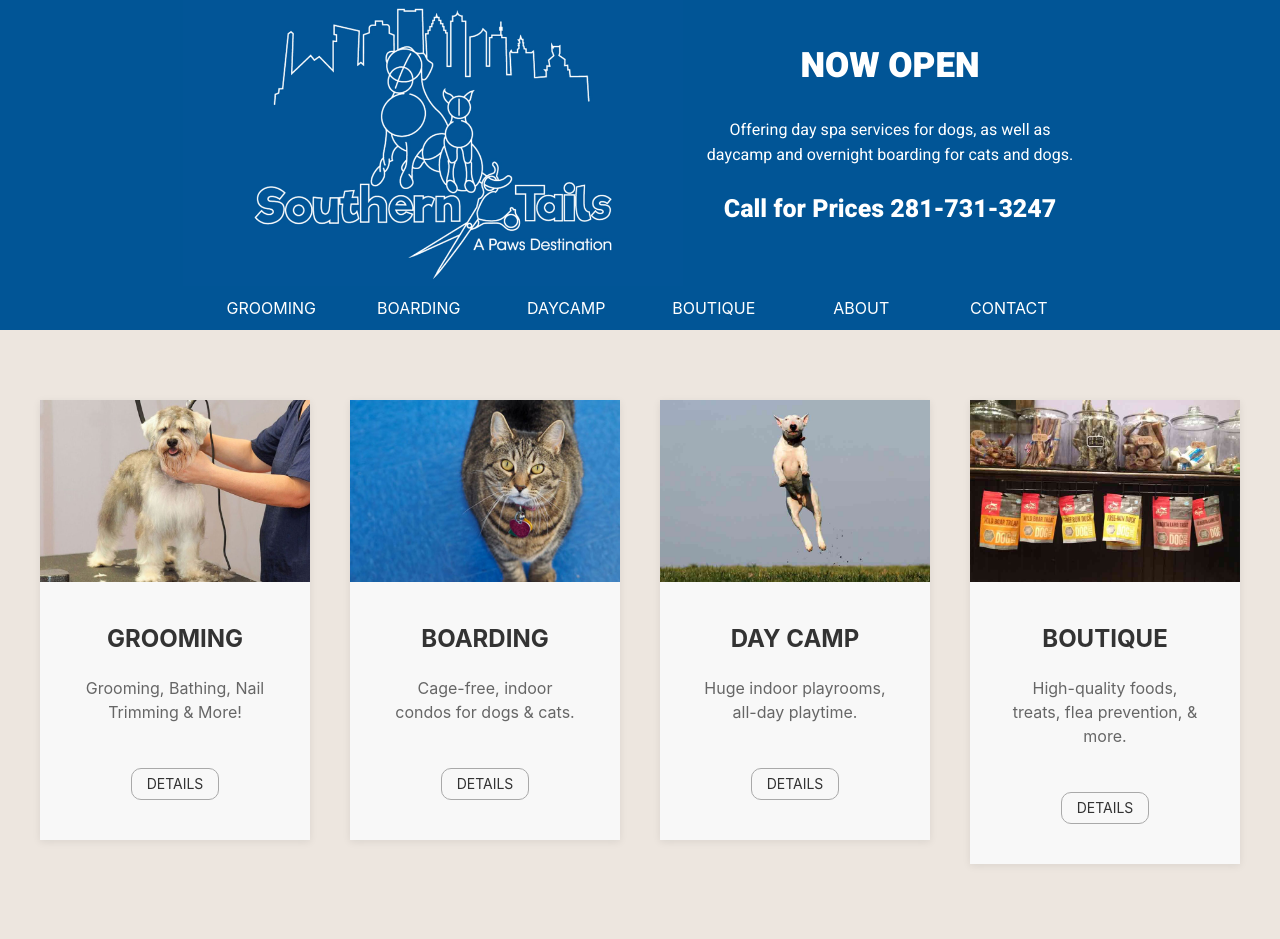
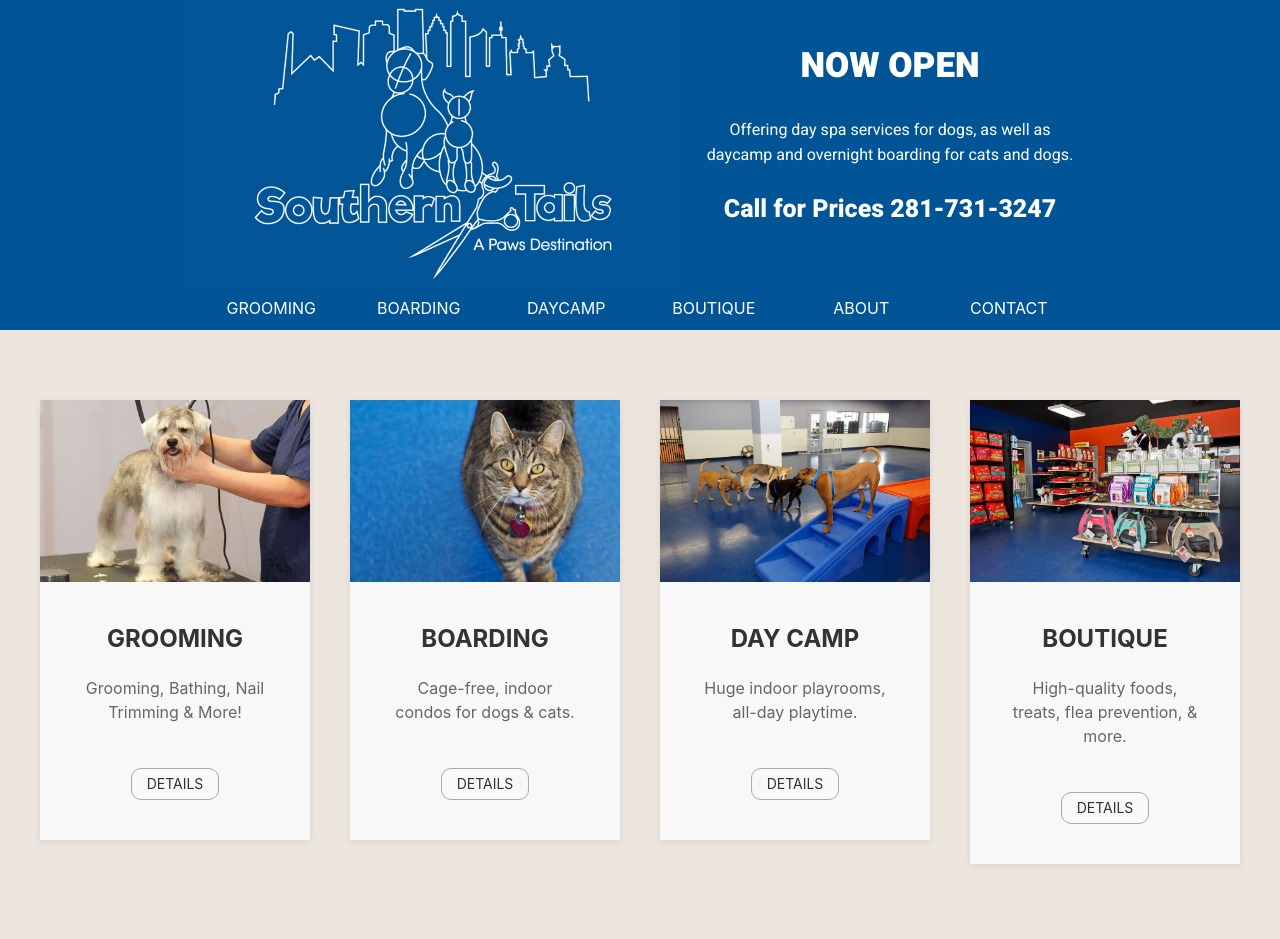
Before and after one commit to TechMex-io/southernTails, a Jekyll site: the page built from index.md, in a window 1280 px wide. Shown: the top 939 px of the page. Built offline with Jekyll 4.4.1, drawn with Linux system fonts in a browser that asks for light colours.

Commit message:
adding images for the day care and store cards on front

```diff
--- a/_layouts/home.html
+++ b/_layouts/home.html
@@ -49,7 +49,7 @@ layout: homeDefault
           <a class="pageLink" href="http://tech-mex.io">
             <div class="uk-card uk-card-default uk-box-shadow-small uk-box-shadow-hover-large">
                 <div class="uk-card-media-top">
-                    <img src="{{site.baseurl}}/assets/images/{{ page.service3_photo }}" alt="">
+                    <img src="{{site.baseurl}}/assets/images/grooming/{{ page.service3_photo }}" alt="">
                 </div>
                 <div class="uk-card-body">
                     <h3 class="uk-card-title uk-text-bold uk-text-uppercase uk-text-center">{{page.service3_short_name}}</h3>
@@ -67,7 +67,7 @@ layout: homeDefault
           <a class="pageLink" href="http://tech-mex.io">
             <div class="uk-card uk-card-default uk-box-shadow-small uk-box-shadow-hover-large">
                 <div class="uk-card-media-top">
-                    <img src="{{site.baseurl}}/assets/images/{{ page.service4_photo }}" alt="">
+                    <img src="{{site.baseurl}}/assets/images/grooming/{{ page.service4_photo }}" alt="">
                 </div>
                 <div class="uk-card-body">
                     <h3 class="uk-card-title uk-text-bold uk-text-uppercase uk-text-center">{{page.service4_short_name}}</h3>
--- a/index.md
+++ b/index.md
@@ -26,7 +26,7 @@ service2_descriptions:
   - msg: All guests must be screened for their vaccinations
 service3: Doggie Day Camp
 service3_short_name: Day Camp
-service3_photo: service-Daycare.jpg
+service3_photo: daycare_dogs.jpg
 service3_descriptions:
   - msg: Dogs are accompanied by technicians 100% of their stay
   - msg: All dogs must be completely vaccinated
@@ -34,7 +34,7 @@ service3_descriptions:
   - msg: Small/Medium dogs and large dogs have separate play areas
 service4: Pet Boutique
 service4_short_name: Boutique
-service4_photo: service-Boutique.jpg
+service4_photo: store.jpg
 service4_descriptions:
   - msg: We only offer high-quality foods that cannot be found in “big box” stores
   - msg: We focus on local artisans and provide a venue for high quality craftmanship dedicated to pets
```
Also changed, not shown: assets/images/grooming/daycare_dogs.jpg (added), assets/images/grooming/store.jpg (added).
